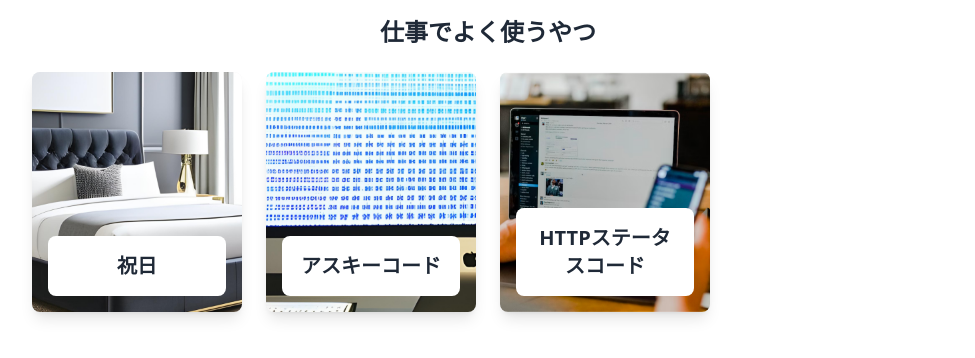
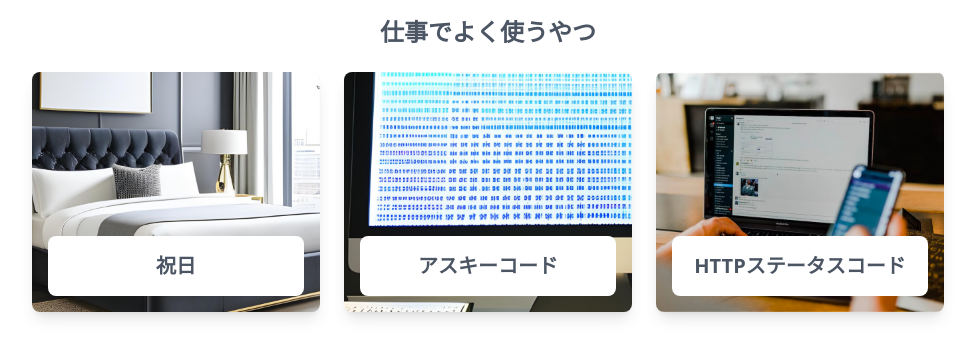
Before and after one commit to tukky-14/nextjs-job-info, a Next.js app: page / in a window 1280 px wide. Shown: the top 358 px of the page, without its empty margins (152-1127 px from the left). Built offline with nearby package versions, Linux system fonts and the light colour scheme.

Commit message:
トップ画面のレイアウト修正

```diff
--- a/src/components/Header.tsx
+++ b/src/components/Header.tsx
@@ -8,7 +8,7 @@ const Header = (props: Props) => {
     const { title } = props;
 
     return (
-        <h2 className="mb-6 text-center text-xl font-bold text-gray-800 lg:text-2xl">{title}</h2>
+        <h2 className="mb-6 text-center text-xl font-bold text-gray-600 lg:text-2xl">{title}</h2>
     );
 };
 
--- a/src/pages/index.tsx
+++ b/src/pages/index.tsx
@@ -27,7 +27,7 @@ export default function Home() {
     return (
         <Container>
             <Header title="仕事でよく使うやつ" />
-            <div className="px-6 grid gap-4 sm:grid-cols-2 md:gap-6 lg:grid-cols-3 xl:grid-cols-4">
+            <div className="px-6 grid gap-4 sm:grid-cols-2 md:gap-6 lg:grid-cols-3">
                 {infoList.map((info) => (
                     <div key={info.title}>
                         <Link
@@ -42,7 +42,7 @@ export default function Home() {
                             />
 
                             <div className="relative flex w-full flex-col rounded-lg bg-white p-4 text-center">
-                                <span className="text-lg font-bold text-gray-800 lg:text-xl">
+                                <span className="text-lg font-bold text-gray-600 lg:text-xl">
                                     {info.title}
                                 </span>
                             </div>
```
